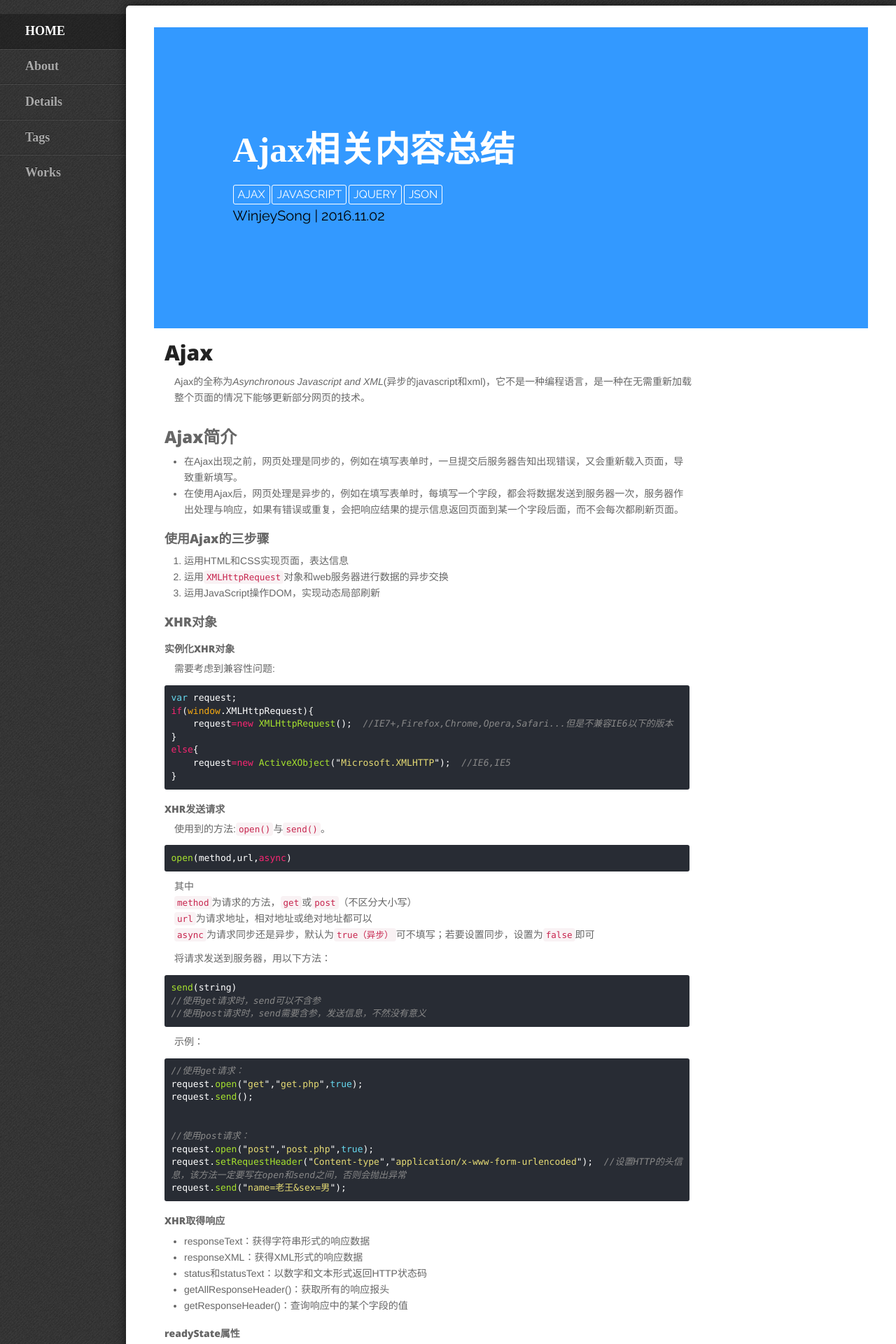
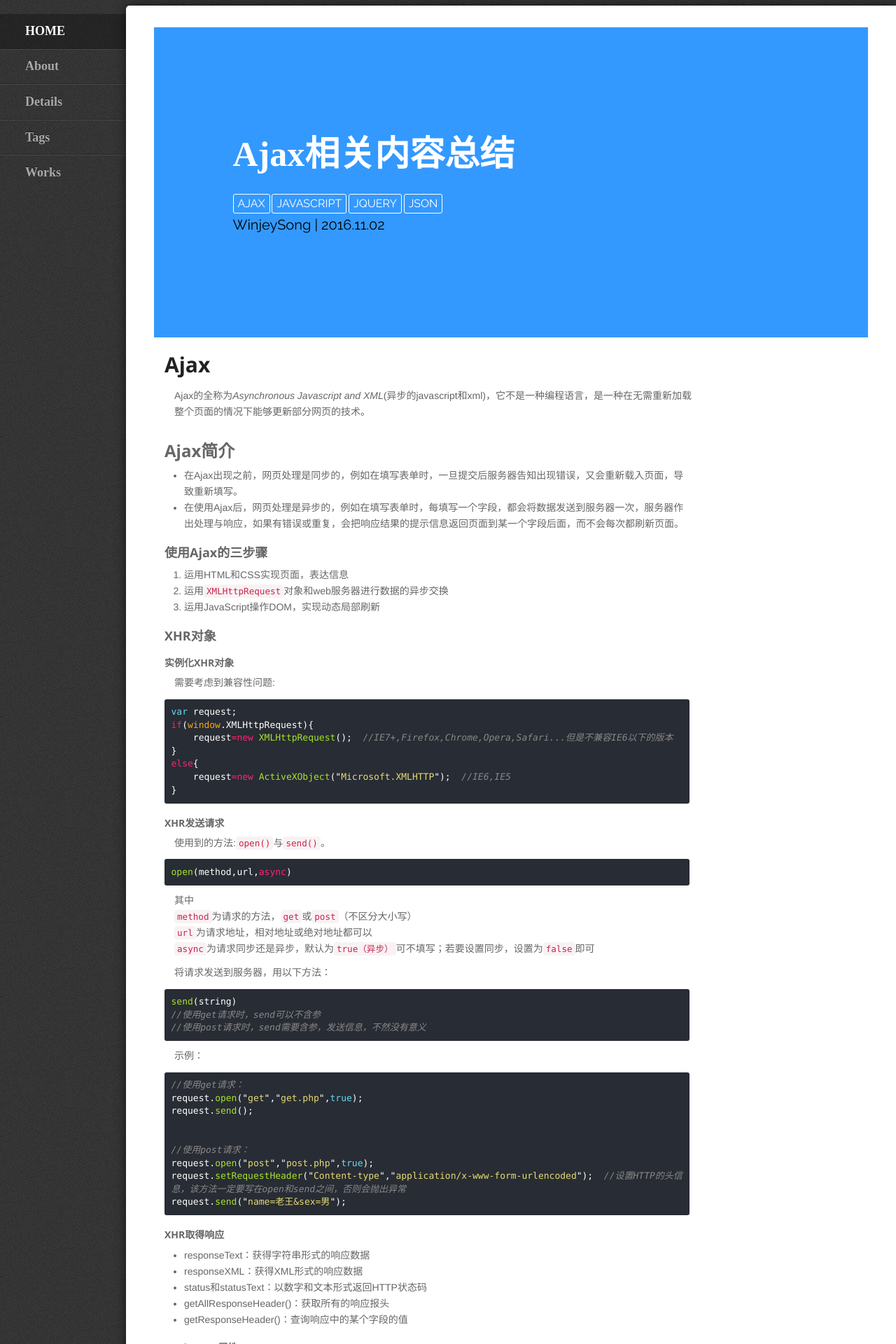
Before and after one commit to winjeysong/winjeysong.github.io, a Jekyll site: the page built from _posts/2016-11-02-brief-on-ajax.md, in a window 1280 px wide. Shown: the top 1920 px of the page at 70% size. Built offline with Jekyll 4.4.1, drawn with Linux system fonts in a browser that asks for light colours; some web fonts are replaced; comment, search, counter and statistics services are not loaded.

Commit message:
Change 2 css files

```diff
--- a/css/clean-blog.css
+++ b/css/clean-blog.css
@@ -14,10 +14,8 @@
 h4,
 h5,
 h6 {
-  font-family: "Helvetica Neue", Arial, "Hiragino Sans GB", "STHeiti", "Microsoft YaHei", "WenQuanYi Micro Hei", SimSun, sans-serif;
-
   line-height: 1.1;
-  font-weight: 800;
+  font-weight: 700;
 }
 h1 {
   font-family: 'Open Sans', 'Helvetica Neue', Helvetica, Arial, sans-serif;
--- a/css/responsive-nav-left-nav.css
+++ b/css/responsive-nav-left-nav.css
@@ -49,7 +49,7 @@
 
 h1 {
   font-size: 3em;
-  line-height: 1;
+  line-height: 1.25;
   color: #222;
   margin-bottom: .5em;
   float: left;
```
